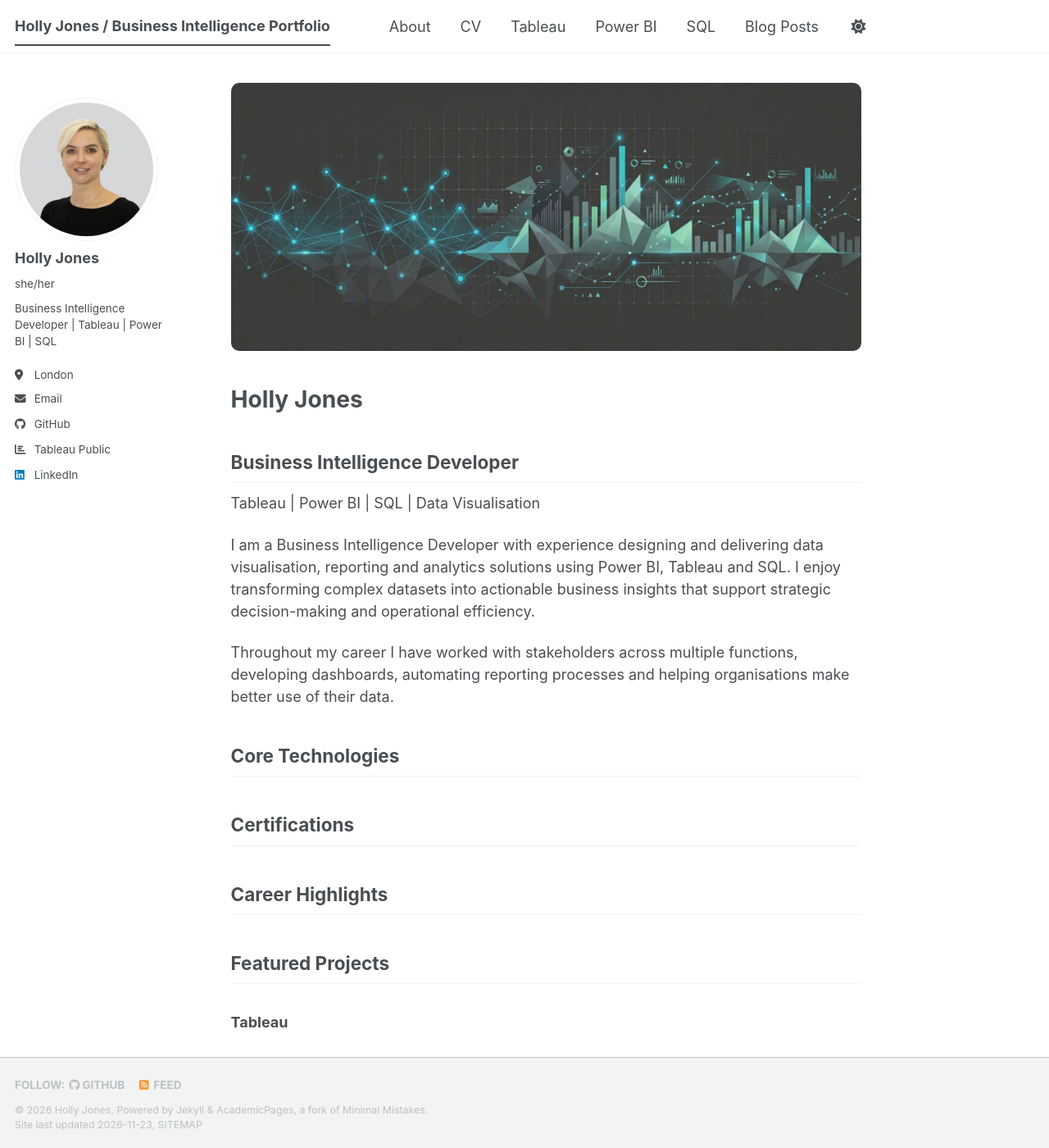
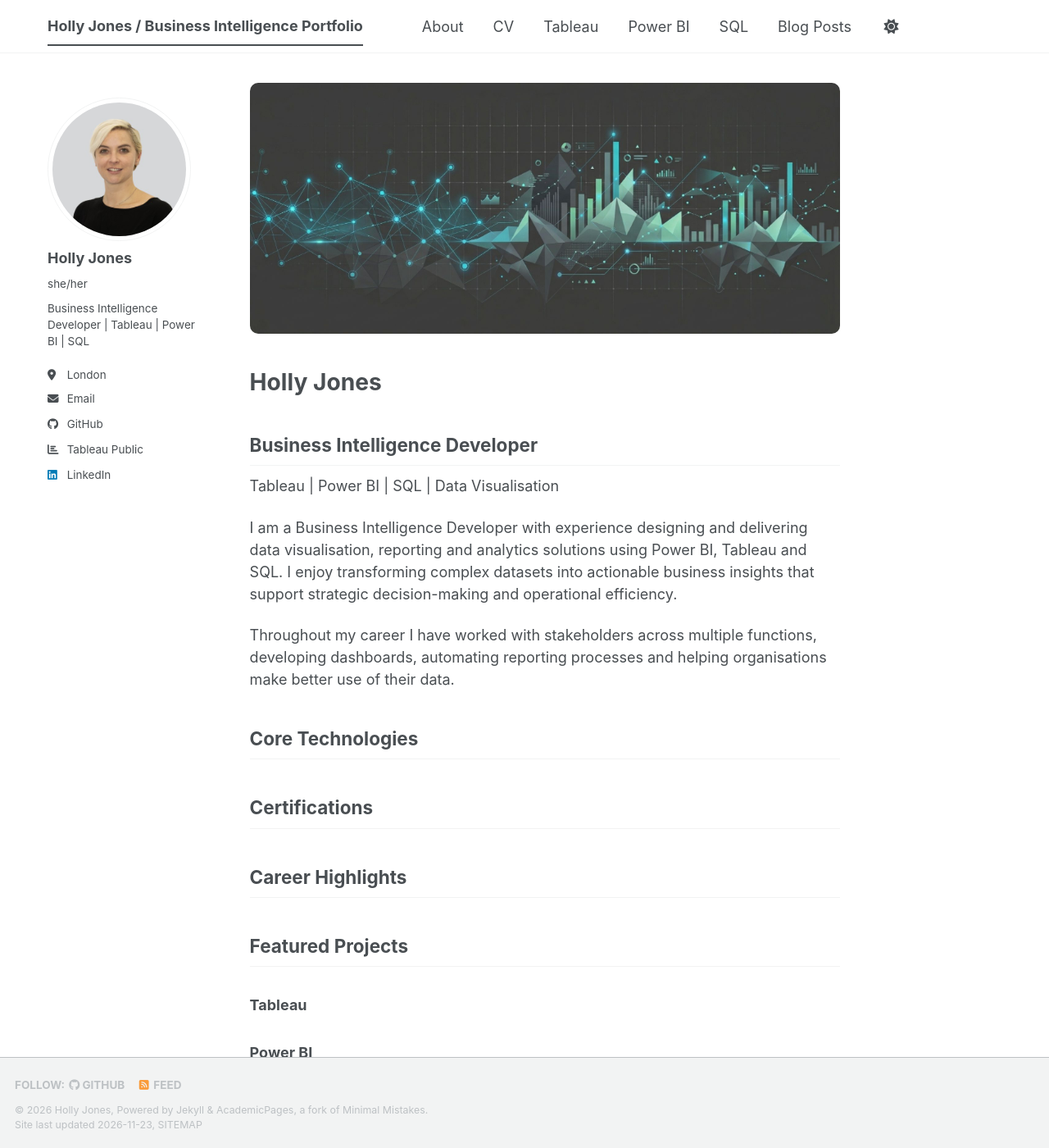
Before and after one commit to hjones87/hjones87.github.io, a Jekyll site: the page built from _pages/about.md, in a window 1280 px wide and 1400 px high. Shown: the whole window at 82% size. Built offline with Jekyll 4.4.1, drawn with Linux system fonts in a browser that asks for light colours; a script bundle is joined from its source files by our own code; a style sheet for code colours, icons or effects is not loaded.

Commit message:
Update large and x-large breakpoint values

```diff
--- a/_sass/_themes.scss
+++ b/_sass/_themes.scss
@@ -53,8 +53,8 @@ $caption-font-family        : $serif;
 $small                      : 600px !default;
 $medium                     : 768px !default;
 $medium-wide                : 900px !default;
-$large                      : 925px !default;
-$x-large                    : 1280px !default;
+$large                      : 1200px !default;
+$x-large                    : 1600px !default;
 
 /* ==========================================================================
    Grid
```
